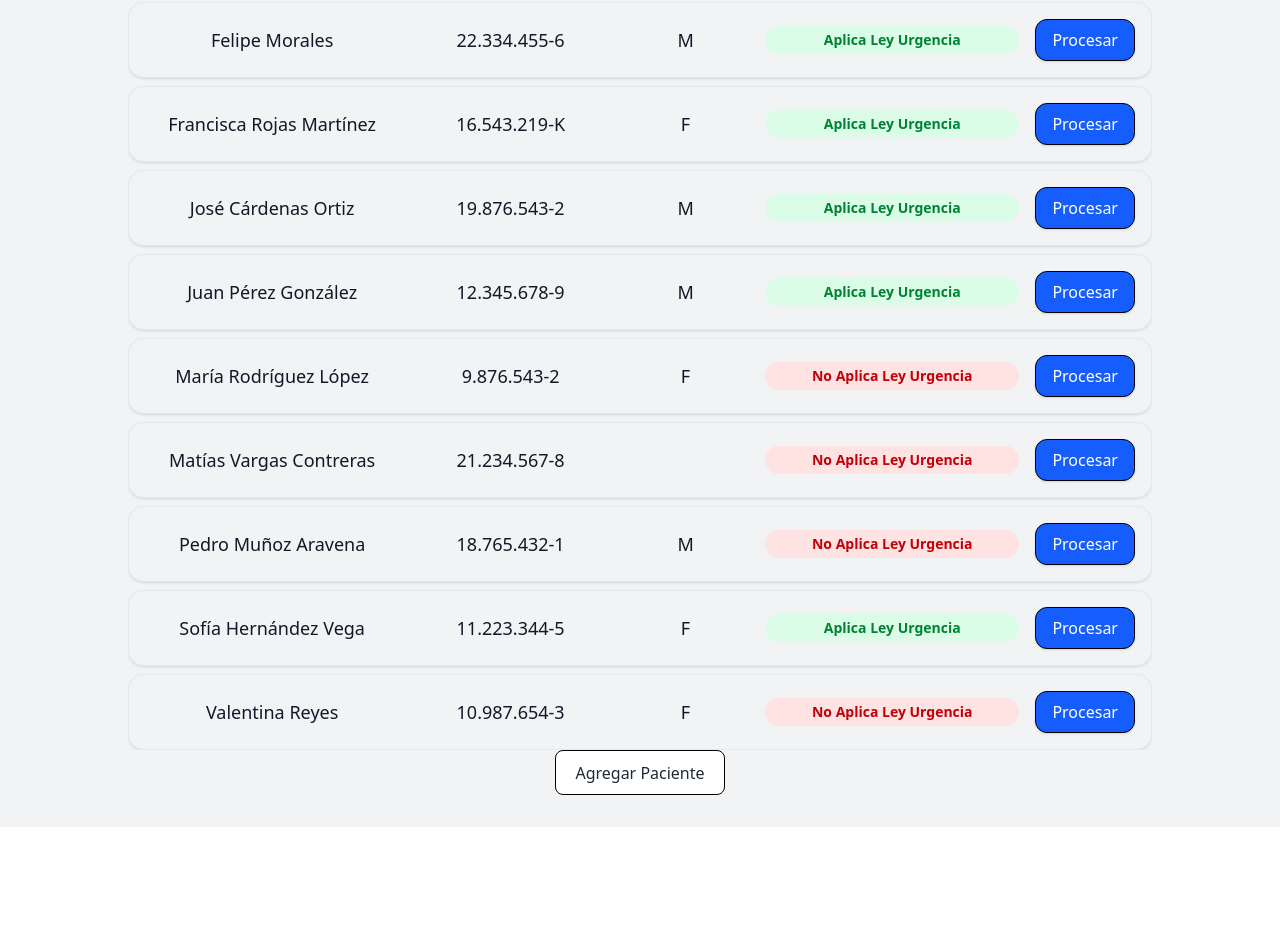
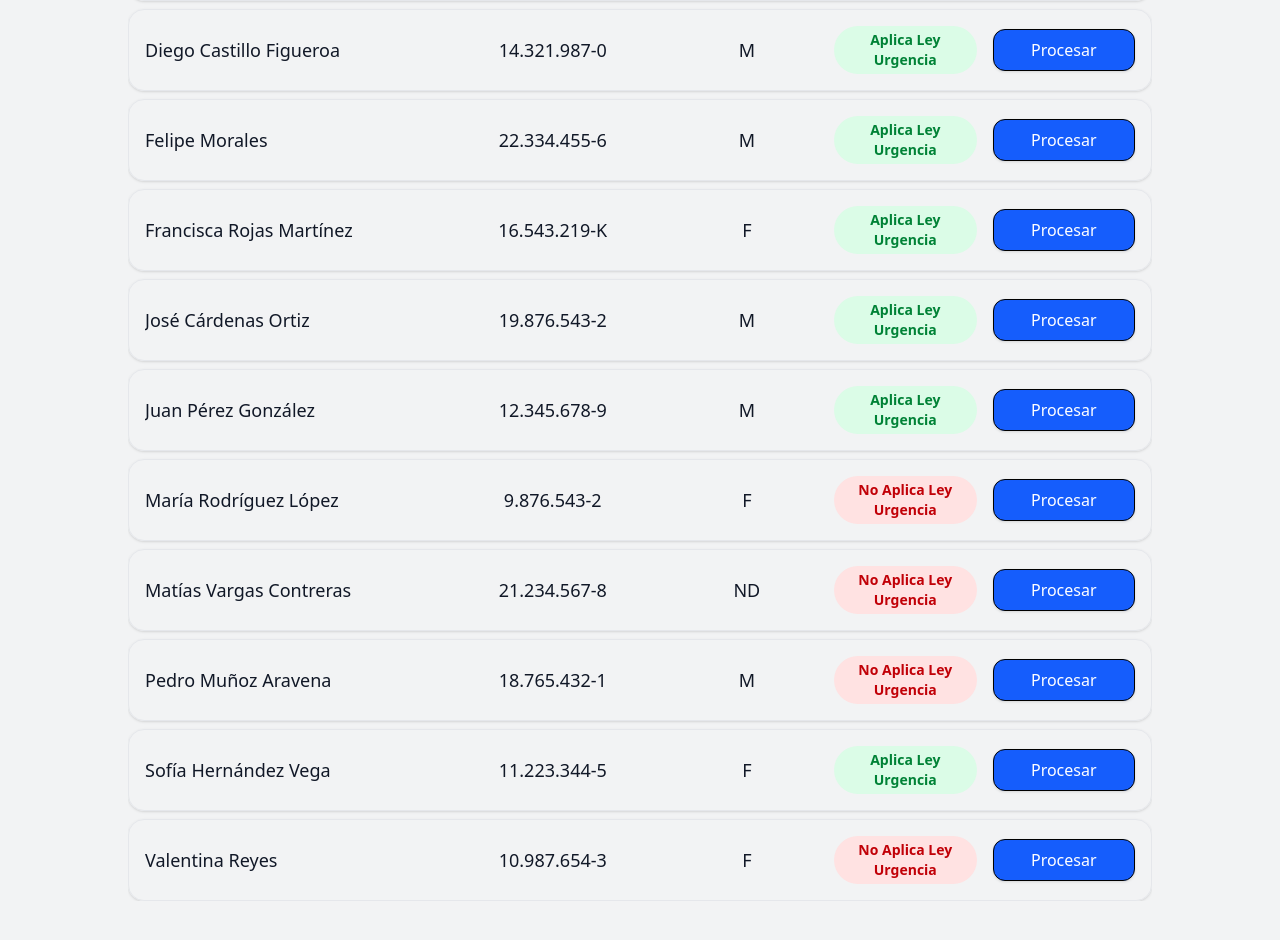
Before and after one commit to SaludIA5/frontend, a React (Vite) app: page / in a window 1280 px wide. Shown: the part 600-1540 px from the top of the page. Before the commit the page ends 1427 px from the top, so only its background shows below. Built offline with nearby package versions, Linux system fonts and the light colour scheme.

Commit message:
Fixed visual and linter issues

```diff
--- a/src/components/NewPatientRegister.tsx
+++ b/src/components/NewPatientRegister.tsx
@@ -88,7 +88,7 @@ export default function NewPatientRegister({ isOpen, onClose, onSave }: NewPatie
           <option value="" disabled>Sexo del paciente</option>
           <option value="M">Masculino</option>
           <option value="F">Femenino</option>
-          <option value="O">No Declarado</option>
+          <option value="ND">No Declarado</option>
         </select>
 
         <div className="flex justify-end space-x-3">
--- a/src/components/PatientControls.tsx
+++ b/src/components/PatientControls.tsx
@@ -3,8 +3,8 @@ type Props = {
     setSearch: (v: string) => void
     filterEligible: "all" | "yes" | "no"
     setFilterEligible: (v: "all" | "yes" | "no") => void
-    filterGender: "all" | "M" | "F" | "O"
-    setFilterGender: (v: "all" | "M" | "F" | "O") => void
+    filterGender: "all" | "M" | "F" | "ND"
+    setFilterGender: (v: "all" | "M" | "F" | "ND") => void
     sortBy: "name" | "rut"
     setSortBy: (v: "name" | "rut") => void
   }
@@ -33,7 +33,7 @@ return (
     {/* Filtro por elegibilidad */}
     <select
         value={filterEligible}
-        onChange={(e) => setFilterEligible(e.target.value as any)}
+        onChange={(e) => setFilterEligible(e.target.value as "all" | "yes" | "no")}
         className="rounded border p-2"
     >
         <option value="all">Todos</option>
@@ -44,19 +44,19 @@ return (
     {/* Filtro por género */}
     <select
         value={filterGender}
-        onChange={(e) => setFilterGender(e.target.value as any)}
+        onChange={(e) => setFilterGender(e.target.value as "all" | "M" | "F" | "ND")}
         className="rounded border p-2"
     >
         <option value="all">Todos</option>
         <option value="M">Masculino</option>
         <option value="F">Femenino</option>
-        <option value="O">No descrito</option>
+        <option value="ND">No descrito</option>
     </select>
 
     {/* Orden */}
     <select
         value={sortBy}
-        onChange={(e) => setSortBy(e.target.value as any)}
+        onChange={(e) => setSortBy(e.target.value as "name" | "rut")}
         className="rounded border p-2"
     >
         <option value="name">Ordenar por Nombre</option>
--- a/src/components/PatientList.tsx
+++ b/src/components/PatientList.tsx
@@ -2,20 +2,20 @@ import type { User } from '../types/user'
 
 export default function PatientList({ patients }: { patients: User[] }){
     return(
-        <ul className="space-y-2 max-w-5xl mx-auto overflow-scroll">
+        <ul className="space-y-2 max-w-5xl mx-auto overflow-x-auto">
         {patients.map((patient, i) => (
           <li
             key={i}
-            className="grid grid-cols-[2fr_1.5fr_1fr_2fr_auto] gap-4 items-center rounded-2xl border border-gray-200 p-4 shadow-sm"
+            className="grid grid-cols-[2fr_1.5fr_1fr_1fr_1fr] gap-4 items-center rounded-2xl border border-gray-200 p-4 shadow-sm"
           >
-            <p className="text-lg font-medium truncate">
+            <p className="text-lg text-left font-medium truncate">
               {patient.firstName} {patient.lastName} {patient.secondLastname || ""}
             </p>
 
             <p className="text-lg font-medium">{patient.rut}</p>
 
             <p className="text-lg font-medium">
-              {patient.sex !== "O" ? patient.sex : ""}
+              {patient.sex}
             </p>
 
             {patient.isEligible ? (
--- a/src/components/PatientManager.tsx
+++ b/src/components/PatientManager.tsx
@@ -7,7 +7,7 @@ export default function PatientManager({ patients }: { patients: User[] }) {
   const [search, setSearch] = useState("")
   const [filterEligible, setFilterEligible] = useState<"all" | "yes" | "no">("all")
   const [sortBy, setSortBy] = useState<"name" | "rut">("name")
-  const [filterGender, setFilterGender] = useState<"all" | "M" | "F" | "O">("all")
+  const [filterGender, setFilterGender] = useState<"all" | "M" | "F" | "ND">("all")
 
   const filteredPatients = patients
   .filter((p) => {
@@ -32,7 +32,7 @@ export default function PatientManager({ patients }: { patients: User[] }) {
 
 
   return (
-    <div>
+    <div className='my-4'>
     <PatientControls
       search={search}
       setSearch={setSearch}
--- a/src/pages/LandingPage.tsx
+++ b/src/pages/LandingPage.tsx
@@ -19,8 +19,8 @@ export default function LandingPage() {
 
     return (
         <>
+            <button onClick={handleModalToggle}>Agregar Paciente</button>
             <PatientManager patients={patients} />
-            <button onClick={handleModalToggle}>Agregar Paciente</button>
             <NewPatientRegister isOpen={modalOpen} onClose={handleModalToggle} onSave={handleAddUser}/>
         </>
     )
--- a/src/types/user.ts
+++ b/src/types/user.ts
@@ -4,7 +4,7 @@ export interface User {
     secondLastname?: string
     isEligible: boolean
     rut: string // 12.345.678-9
-    sex: string // "M","F" o "O"
+    sex: string // "M","F" o "ND"
 }
 
 export const mockPatients: User[] = [
@@ -22,5 +22,5 @@ export const mockPatients: User[] = [
     { firstName: "Constanza", lastName: "Silva", isEligible: false, rut: "8.765.432-1", sex: "F" },
     { firstName: "José", lastName: "Cárdenas", secondLastname: "Ortiz", isEligible: true, rut: "19.876.543-2", sex: "M" },
     { firstName: "Francisca", lastName: "Rojas", secondLastname: "Martínez", isEligible: true, rut: "16.543.219-K", sex: "F" },
-    { firstName: "Matías", lastName: "Vargas", secondLastname: "Contreras", isEligible: false, rut: "21.234.567-8", sex: "O" },
+    { firstName: "Matías", lastName: "Vargas", secondLastname: "Contreras", isEligible: false, rut: "21.234.567-8", sex: "ND" },
   ]
```
